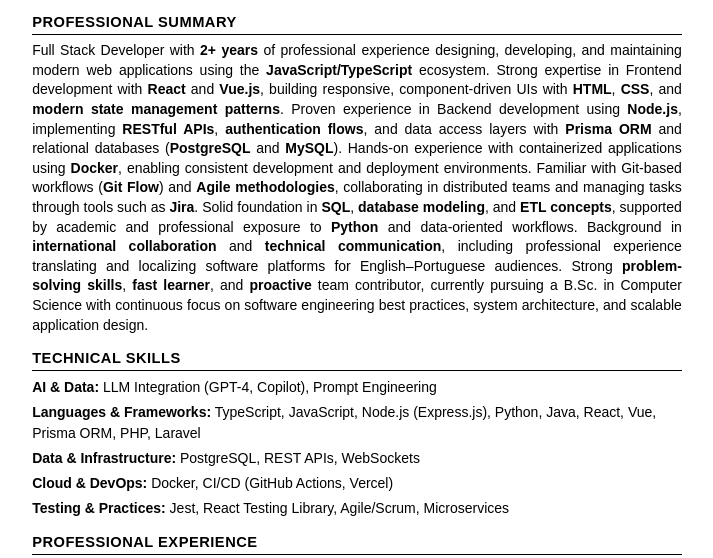
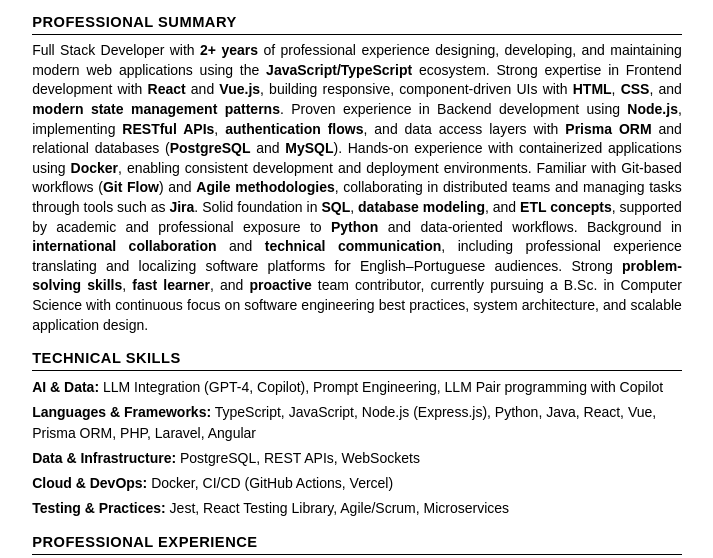
Before and after one commit to ApenasUmSonhador/Curriculum-Vitae, a plain HTML site: page index.html in a window 1280 px wide. Shown: the part 183-741 px from the top of the page, without its empty margins (283-996 px from the left). Drawn offline with Linux system fonts and the light colour scheme.

Commit message:
Atualizar o index.html

```diff
--- a/index.html
+++ b/index.html
@@ -300,8 +300,8 @@
             <!-- English Version -->
             <div class="section-title" id="english-version">Technical Skills</div>
             <div class="skills-grid" id="english-version">
-                <div class="skill-category"><strong>AI & Data:</strong> LLM Integration (GPT-4, Copilot), Prompt Engineering</div>
-                <div class="skill-category"><strong>Languages & Frameworks:</strong> TypeScript, JavaScript, Node.js (Express.js), Python, Java, React, Vue, Prisma ORM, PHP, Laravel</div>
+                <div class="skill-category"><strong>AI & Data:</strong> LLM Integration (GPT-4, Copilot), Prompt Engineering, LLM Pair programming with Copilot</div>
+                <div class="skill-category"><strong>Languages & Frameworks:</strong> TypeScript, JavaScript, Node.js (Express.js), Python, Java, React, Vue, Prisma ORM, PHP, Laravel, Angular</div>
                 <div class="skill-category"><strong>Data & Infrastructure:</strong> PostgreSQL, REST APIs, WebSockets</div>
                 <div class="skill-category"><strong>Cloud & DevOps:</strong> Docker, CI/CD (GitHub Actions, Vercel)</div>
                 <div class="skill-category"><strong>Testing & Practices:</strong> Jest, React Testing Library, Agile/Scrum, Microservices</div>
@@ -310,8 +310,8 @@
             <!-- Portuguese Version -->
             <div class="section-title" id="portuguese-version">Habilidades Técnicas</div>
             <div class="skills-grid" id="portuguese-version">
-                <div class="skill-category"><strong>AI & Dados:</strong> Integração com LLM (GPT-4, Copilot), Engenharia de Prompts</div>
-                <div class="skill-category"><strong>Linguagens & Frameworks:</strong> TypeScript, JavaScript, Node.js (Express.js), Python, Java, React, Vue, Prisma ORM, PHP, Laravel</div>
+                <div class="skill-category"><strong>AI & Dados:</strong> Integração com LLM (GPT-4, Copilot), Engenharia de Prompts, Pair programming com Copilot</div>
+                <div class="skill-category"><strong>Linguagens & Frameworks:</strong> TypeScript, JavaScript, Node.js (Express.js), Python, Java, React, Vue, Prisma ORM, PHP, Laravel, Angular</div>
                 <div class="skill-category"><strong>Dados & Infraestrutura:</strong> PostgreSQL, REST APIs, WebSockets</div>
                 <div class="skill-category"><strong>Cloud & DevOps:</strong> Docker, CI/CD (GitHub Actions, Vercel)</div>
                 <div class="skill-category"><strong>Testes & Práticas:</strong> Jest, React Testing Library, Ágil/Scrum, Microsserviços</div>
```
